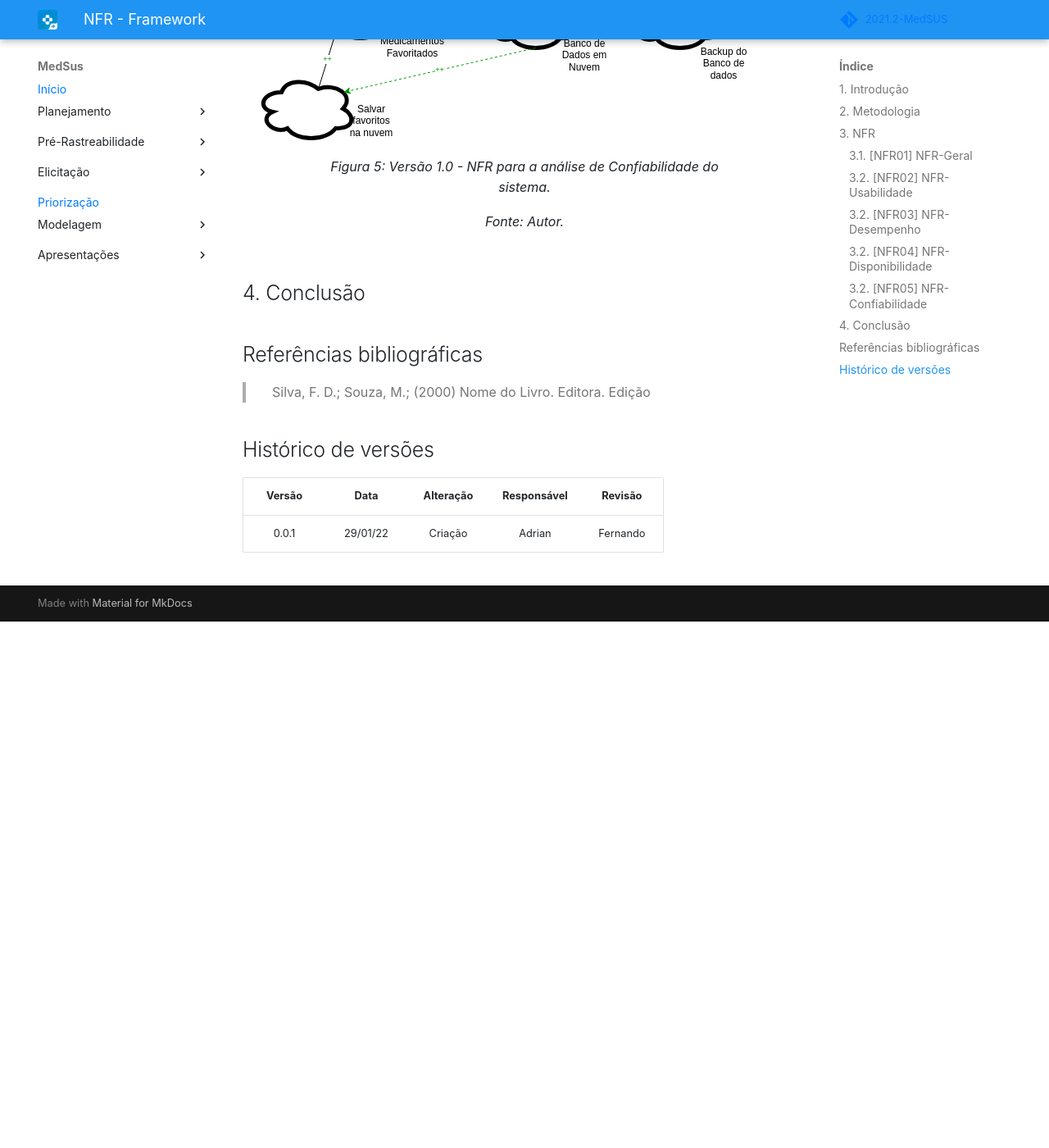
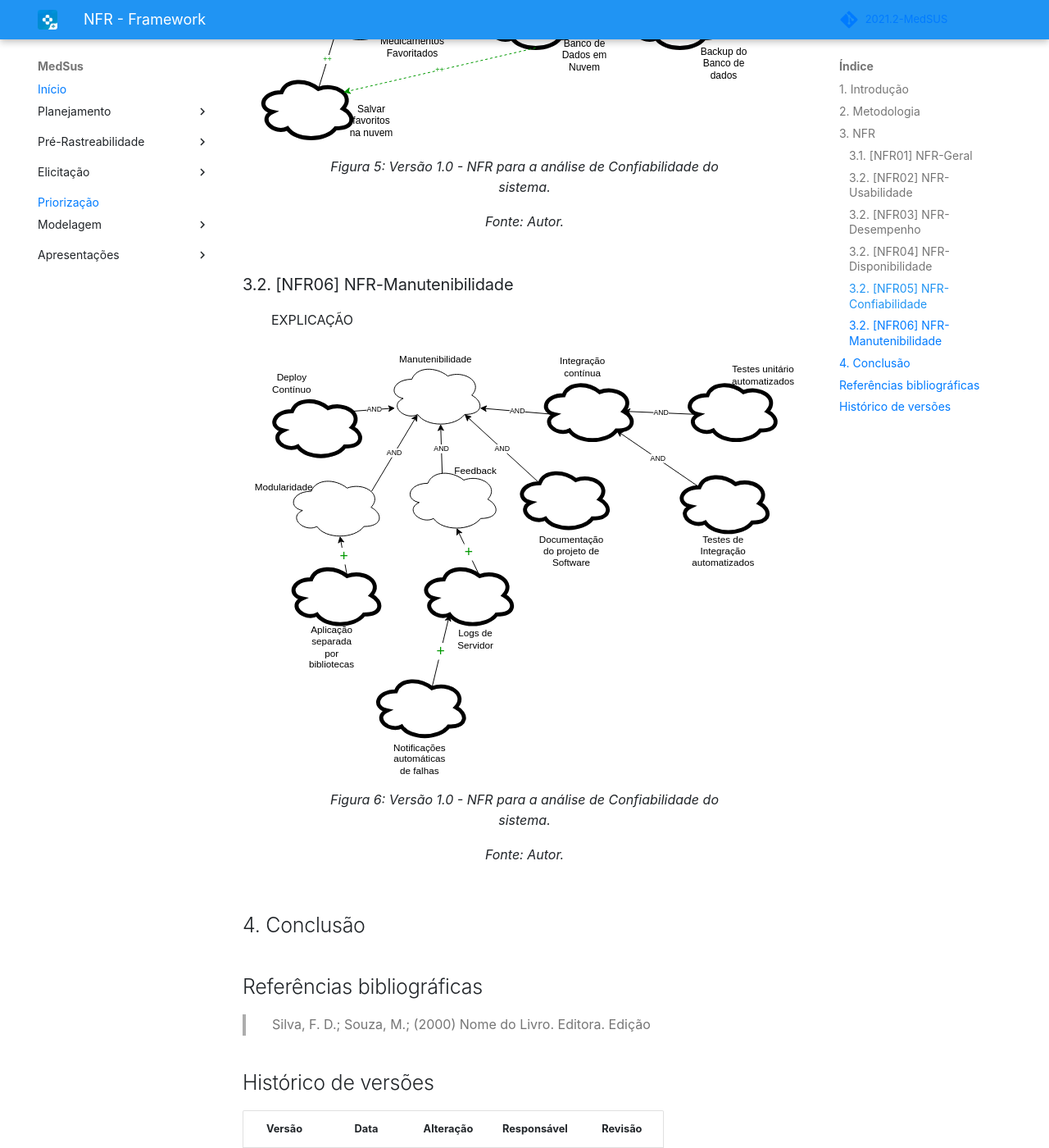
Before and after one commit to Requisitos-de-Software/2021.2-MedSUS, an MkDocs documentation site: the page built from docs/modeling/nfr.md, in a window 1280 px wide and 1400 px high, scrolled down 3375 px. Shown: the whole window at 82% size. Built offline with MkDocs 1.6.1 and Material for MkDocs 9.7.7, drawn with Linux system fonts in a browser that asks for light colours; some web fonts are replaced; comment, search, counter and statistics services are not loaded; before the commit the page ends 4133 px from its top, so only the background shows below that.

Commit message:
#28 - NFR06

```diff
--- a/docs/modeling/nfr.md
+++ b/docs/modeling/nfr.md
@@ -69,7 +69,7 @@
     <div class="row">
         <div class="col">
             <p>EXPLICAÇÃO</p>
-            <img src="https://raw.githubusercontent.com/Requisitos-de-Software/2021.2-MedSUS/28-modelagem-nfr-framework/docs/assets/nfr/NFR04.svg">
+            <img src="https://raw.githubusercontent.com/Requisitos-de-Software/2021.2-MedSUS/main/docs/assets/nfr/NFR04.svg">
             <figcaption>Figura 4: Versão 1.0 - NFR para a análise de <a href="../supplementary_specification/">Disponibilidade</a> do sistema. </figcaption>
             <figcaption>Fonte: Autor.</figcaption>
         </div>
@@ -84,6 +84,19 @@
             <p>EXPLICAÇÃO</p>
             <img src="https://raw.githubusercontent.com/Requisitos-de-Software/2021.2-MedSUS/main/docs/assets/nfr/NFR05.svg">
             <figcaption>Figura 5: Versão 1.0 - NFR para a análise de Confiabilidade do sistema. </figcaption>
+            <figcaption>Fonte: Autor.</figcaption>
+        </div>
+    </div>
+</div>
+
+### 3.2. [NFR06] NFR-Manutenibilidade
+
+<div class="container">
+    <div class="row">
+        <div class="col">
+            <p>EXPLICAÇÃO</p>
+            <img src="https://raw.githubusercontent.com/Requisitos-de-Software/2021.2-MedSUS/main/docs/assets/nfr/NFR06.svg">
+            <figcaption>Figura 6: Versão 1.0 - NFR para a análise de Confiabilidade do sistema. </figcaption>
             <figcaption>Fonte: Autor.</figcaption>
         </div>
     </div>
```
Also changed, not shown: docs/assets/nfr/NFR06.svg (added), 1 other file.
